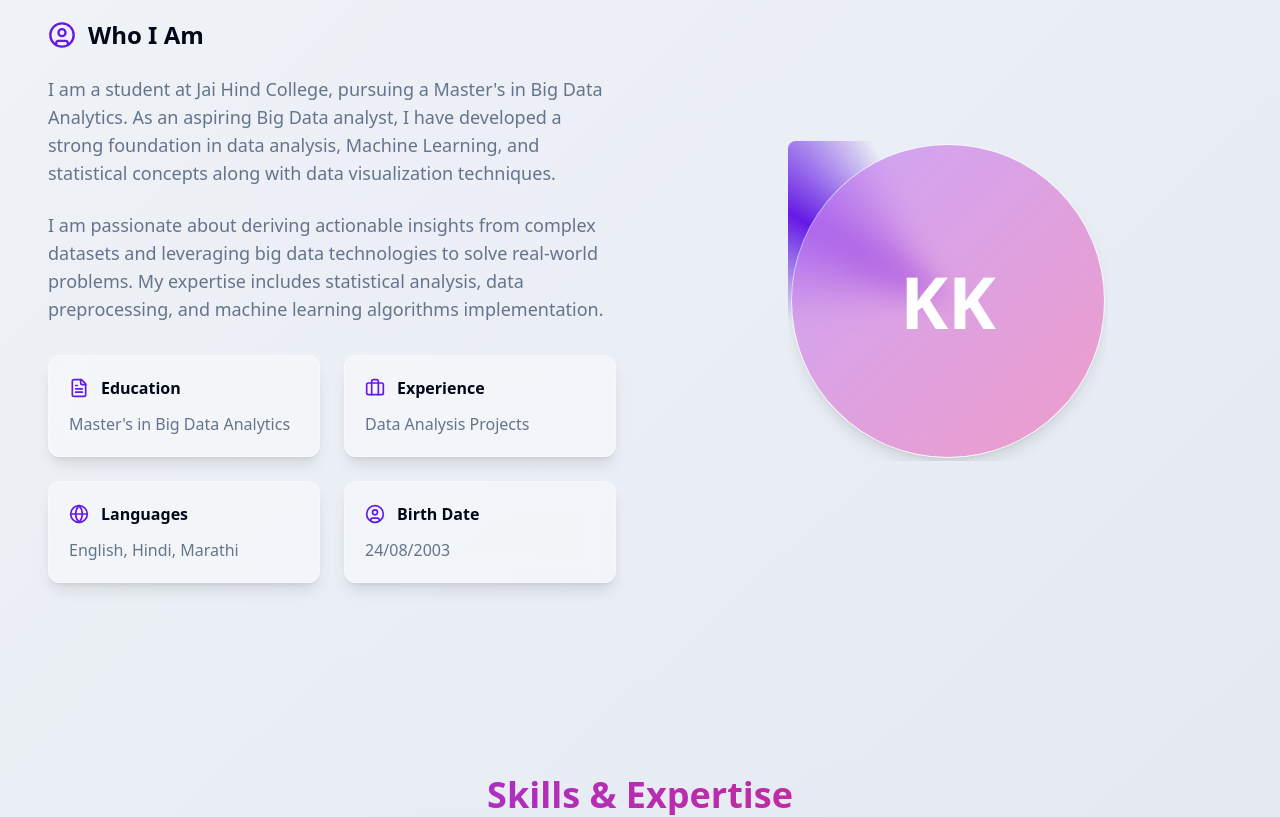
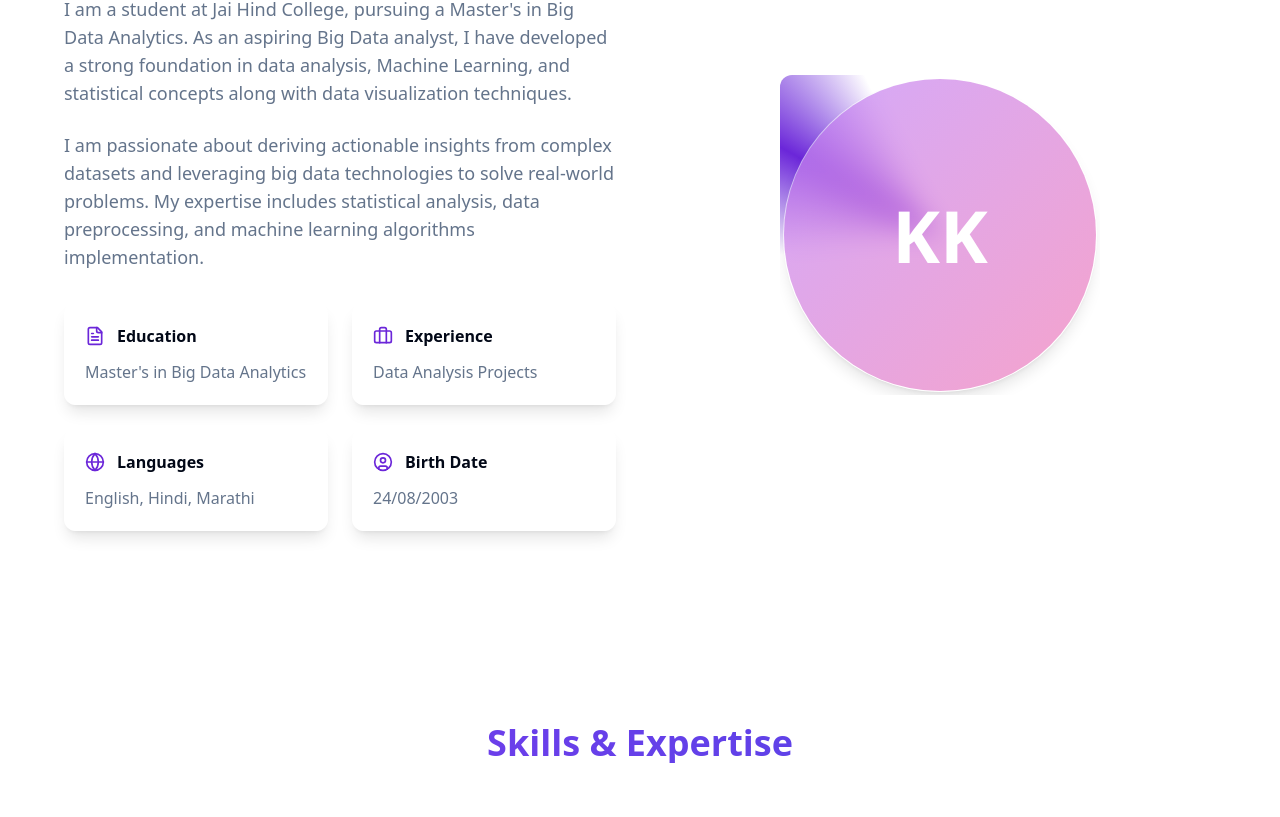
Before and after one commit to vishes122/ketaki-digital-canvas-59, a React (Vite) app: page / in a window 1280 px wide. Shown: the part 1157-1974 px from the top of the page. Built offline with nearby package versions, Linux system fonts and the light colour scheme.

Commit message:
Refactor: Improve UI and color scheme
Adjust UI and color styles for better appearance.

```diff
--- a/src/index.css
+++ b/src/index.css
@@ -1,4 +1,3 @@
-
 @tailwind base;
 @tailwind components;
 @tailwind utilities;
@@ -11,20 +10,20 @@
     --card-foreground: 222.2 84% 4.9%;
     --popover: 0 0% 100%;
     --popover-foreground: 222.2 84% 4.9%;
-    --primary: 262 80% 50%;
+    --primary: 263 70% 50%;
     --primary-foreground: 210 40% 98%;
     --secondary: 210 40% 96.1%;
     --secondary-foreground: 222.2 47.4% 11.2%;
     --muted: 210 40% 96.1%;
     --muted-foreground: 215.4 16.3% 46.9%;
-    --accent: 262 80% 50%;
+    --accent: 263 70% 50%;
     --accent-foreground: 222.2 47.4% 11.2%;
     --destructive: 0 84.2% 60.2%;
     --destructive-foreground: 210 40% 98%;
     --border: 214.3 31.8% 91.4%;
     --input: 214.3 31.8% 91.4%;
     --ring: 222.2 84% 4.9%;
-    --radius: 0.5rem;
+    --radius: 0.75rem;
   }
 
   .dark {
@@ -61,19 +60,19 @@
 }
 
 .gradient-background {
-  @apply bg-gradient-to-br from-purple-500/20 via-blue-500/20 to-pink-500/20 dark:from-purple-900/30 dark:via-blue-900/30 dark:to-pink-900/30;
+  @apply bg-[radial-gradient(ellipse_at_top,_var(--tw-gradient-stops))] from-violet-100 via-violet-50 to-white dark:from-gray-900 dark:via-purple-900/30 dark:to-black;
 }
 
 .glass-card {
-  @apply backdrop-blur-md bg-white/40 dark:bg-black/40 border border-white/30 dark:border-white/10 shadow-lg;
+  @apply backdrop-blur-md bg-white/40 dark:bg-black/40 border border-white/30 dark:border-white/10 shadow-lg hover:shadow-xl transition-shadow duration-300;
 }
 
 .text-gradient {
-  @apply bg-clip-text text-transparent bg-gradient-to-r from-purple-600 to-pink-600 dark:from-purple-400 dark:to-pink-400;
+  @apply bg-clip-text text-transparent bg-gradient-to-r from-violet-600 to-indigo-600 dark:from-violet-400 dark:to-indigo-400;
 }
 
 .animated-gradient-border {
-  --border-width: 3px;
+  --border-width: 2px;
   position: relative;
   border-radius: var(--radius);
   overflow: hidden;
@@ -175,9 +174,9 @@
 
 /* Additional gradient utilities */
 .gradient-text-primary {
-  @apply bg-gradient-to-br from-purple-600 to-pink-600 dark:from-purple-400 dark:to-pink-400 bg-clip-text text-transparent;
+  @apply bg-gradient-to-br from-violet-600 to-indigo-600 dark:from-violet-400 dark:to-indigo-400 bg-clip-text text-transparent;
 }
 
 .gradient-border {
-  @apply border-transparent bg-gradient-to-r from-purple-500 to-pink-500 dark:from-purple-400 dark:to-pink-400 bg-clip-border;
+  @apply border-transparent bg-gradient-to-r from-violet-500 to-indigo-500 dark:from-violet-400 dark:to-indigo-400 bg-clip-border;
 }
--- a/src/pages/HomePage.tsx
+++ b/src/pages/HomePage.tsx
@@ -17,41 +17,38 @@ const HomePage = () => {
   }, []);
 
   return (
-    <div className="relative min-h-screen overflow-hidden gradient-background">
+    <div className="relative min-h-screen">
+      <div className="fixed inset-0 gradient-background -z-10" />
       <Header />
 
       <motion.main
         initial={{ opacity: 0 }}
         animate={{ opacity: 1 }}
-        className="container mx-auto px-4 py-20 space-y-24 relative z-10"
+        className="container mx-auto px-4 sm:px-6 lg:px-8 py-20 space-y-32 relative z-10"
       >
-        <section id="home" className="min-h-screen flex items-center">
+        <section id="home" className="min-h-[calc(100vh-5rem)] flex items-center">
           <Hero />
         </section>
 
-        <section id="about" className="pt-24">
-          <About />
-        </section>
-
-        <section id="skills" className="pt-24">
-          <Skills />
-        </section>
-
-        <section id="projects" className="pt-24">
-          <Projects />
-        </section>
-
-        <section id="certifications" className="pt-24">
-          <Certifications />
-        </section>
-
-        <section id="education" className="pt-24">
-          <Education />
-        </section>
-
-        <section id="contact" className="pt-24">
-          <Contact />
-        </section>
+        {['about', 'skills', 'projects', 'certifications', 'education', 'contact'].map((section) => (
+          <section
+            key={section}
+            id={section}
+            className="pt-16 scroll-mt-24"
+          >
+            {(() => {
+              switch (section) {
+                case 'about': return <About />;
+                case 'skills': return <Skills />;
+                case 'projects': return <Projects />;
+                case 'certifications': return <Certifications />;
+                case 'education': return <Education />;
+                case 'contact': return <Contact />;
+                default: return null;
+              }
+            })()}
+          </section>
+        ))}
       </motion.main>
 
       <Footer />
```
